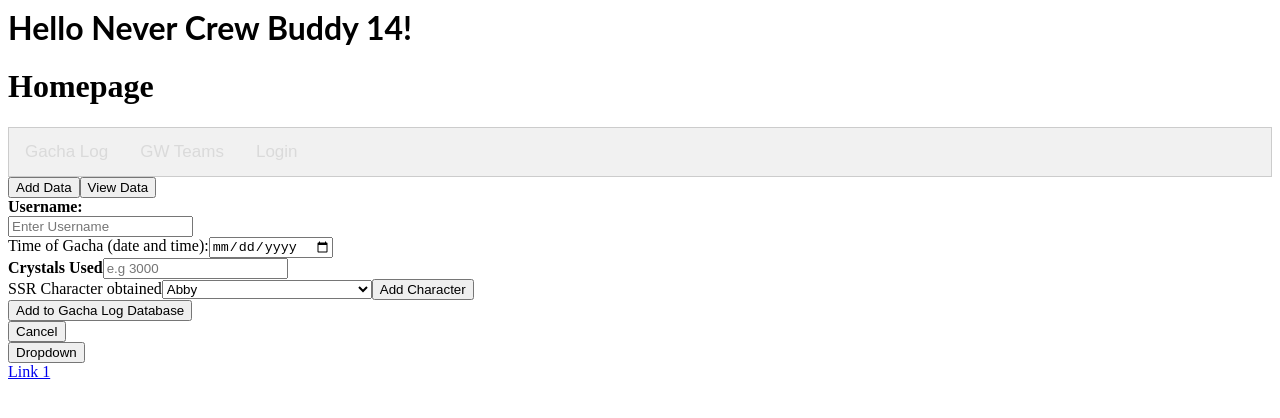
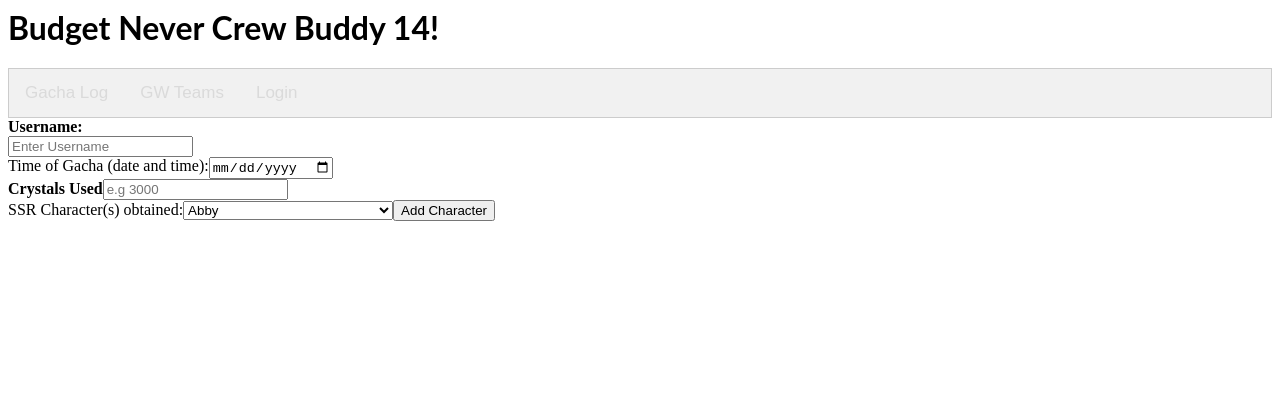
Before and after one commit to Dicrhoic/never-crew, an Angular app: page / in a window 1280 px wide. Both pictures are taken after a click on the button "Gacha Log". Shown: the top 418 px of the page. Built offline with nearby package versions, Linux system fonts and the light colour scheme; what timers would draw is missing.

Commit message:
3 files modified

```diff
--- a/src/app/hello.component.ts
+++ b/src/app/hello.component.ts
@@ -2,7 +2,7 @@ import { Component, Input } from '@angular/core';
 
 @Component({
   selector: 'hello',
-  template: `<h1>Hello {{name}}!</h1>`,
+  template: `<h1>Budget {{name}}!</h1>`,
   styles: [`h1 { font-family: Lato; }`]
 })
 export class HelloComponent  {
--- a/src/app/nav-body/nav-body.component.html
+++ b/src/app/nav-body/nav-body.component.html
@@ -1,8 +1,4 @@
 <div class="tabVerContent" id="GachaLog">
-  <div class="menuVertNavBar">
-    <button class="tablinksVert">Add Data</button>
-    <button class="tablinksVert">View Data</button>
-  </div>
   <div class="addDataGacha" id="GachaDataAdd">
     <label for="nName"><b>Username:</b></label
     ><br />
@@ -23,7 +19,7 @@
       required
     /><br />
     <div id="characterAdderSeg">
-      <label for="characterList">SSR Character obtained</label>
+      <label for="characterList">SSR Character(s) obtained:</label>
       <select id="characterList" name="characterList" size="1" #chars (change)="getCharIndex(chars.value)">
         <option
           *ngFor="let c of characterData.character"
@@ -37,17 +33,5 @@
       </button>
       <div id="characterWall"></div>
     </div>
-    <button type="button" (click)="writeOutput()">
-      Add to Gacha Log Database
-    </button>
-    <div>
-      <button type="button">Cancel</button>
-    </div>
-  </div>
-  <div class="dropdownGacha" id="dropdownGacha">
-    <button onclick="gachaDropDownNav()" class="dropbtn">Dropdown</button>
-    <div id="gachaDrop" class="dropdown-content">
-      <a href="#">Link 1</a>
-    </div>
   </div>
 </div>
--- a/src/app/nav-menu/nav-menu.component.html
+++ b/src/app/nav-menu/nav-menu.component.html
@@ -1,5 +1,4 @@
 <title>GBF Buddy Homepage</title>
-<h1>Homepage</h1>
 <div class="menuNavBar">
     <button class="tablinks" (click)="openNav()">Gacha Log</button>
     <button class="tablinks">GW Teams</button>
```
